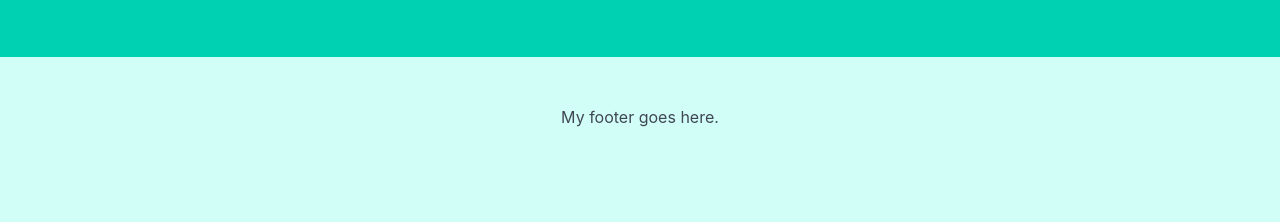
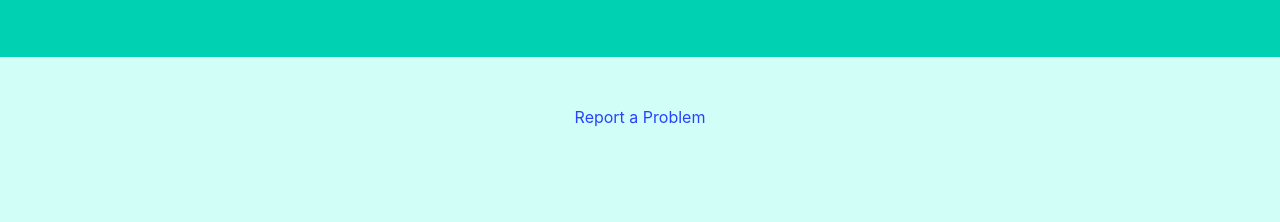
Before and after one commit to HeirOfNorton/alwaysfreeresume, a Jekyll site: the page built from pages/index.html, in a window 1280 px wide. Shown: the part 855-1077 px from the top of the page. Built offline with Jekyll 4.4.1, drawn with Linux system fonts in a browser that asks for light colours.

Commit message:
Added link to Report a Problem form

```diff
--- a/_layouts/default.html
+++ b/_layouts/default.html
@@ -71,7 +71,9 @@
     {% else %}
       <footer class="footer has-background-primary-light is-flex-shrink-0">
         <div class="content has-text-centered">
-          My footer goes here.
+          <a href="https://docs.google.com/forms/d/e/1FAIpQLSeKRyLepzO0zaWn3NxYM5Ov_gYNfkFn_Rnw5Rk_j2Pz7ptOvA/viewform?usp=sf_link">
+            Report a Problem
+          </a>
         </div>
       </footer>
     {% endif %}
```
